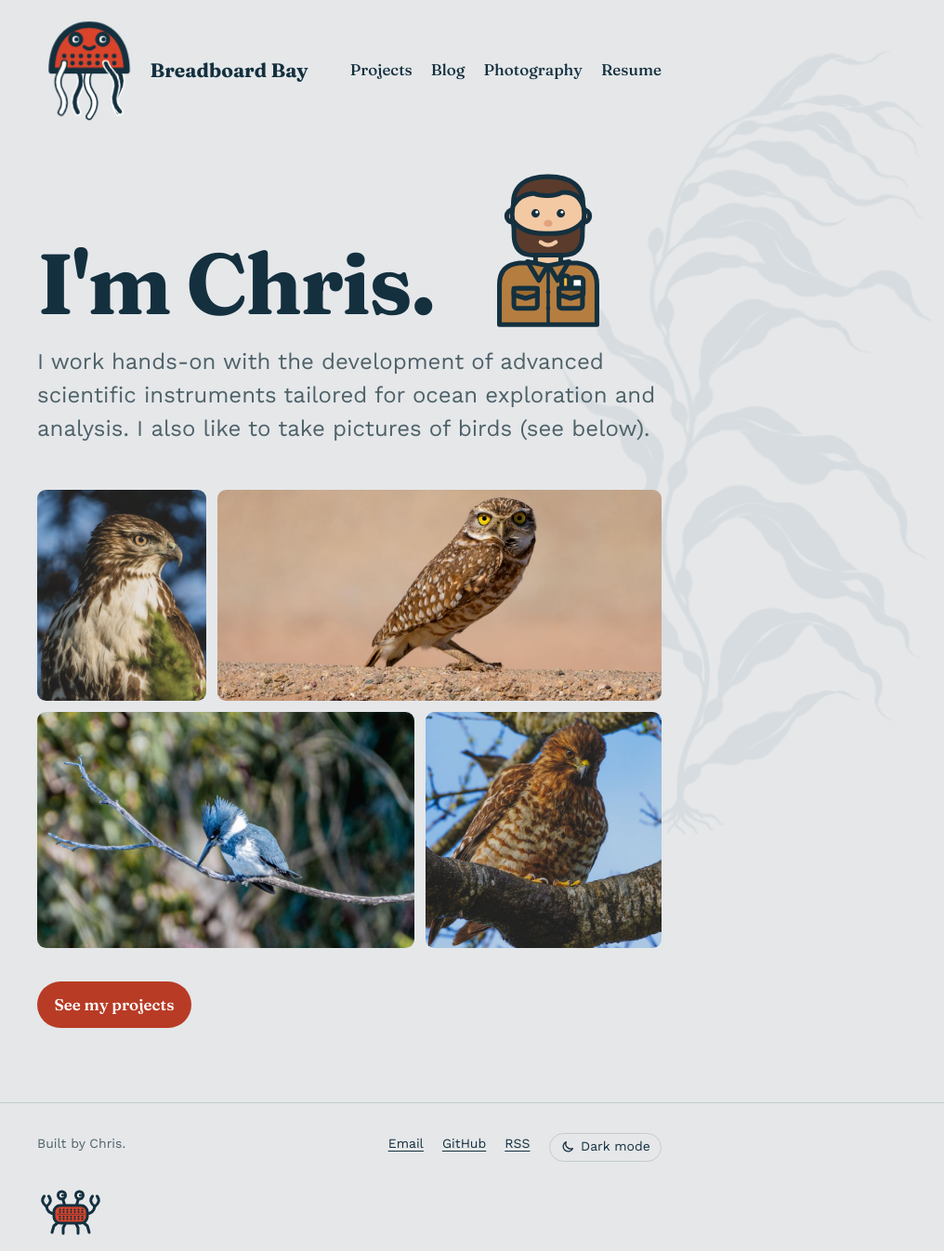
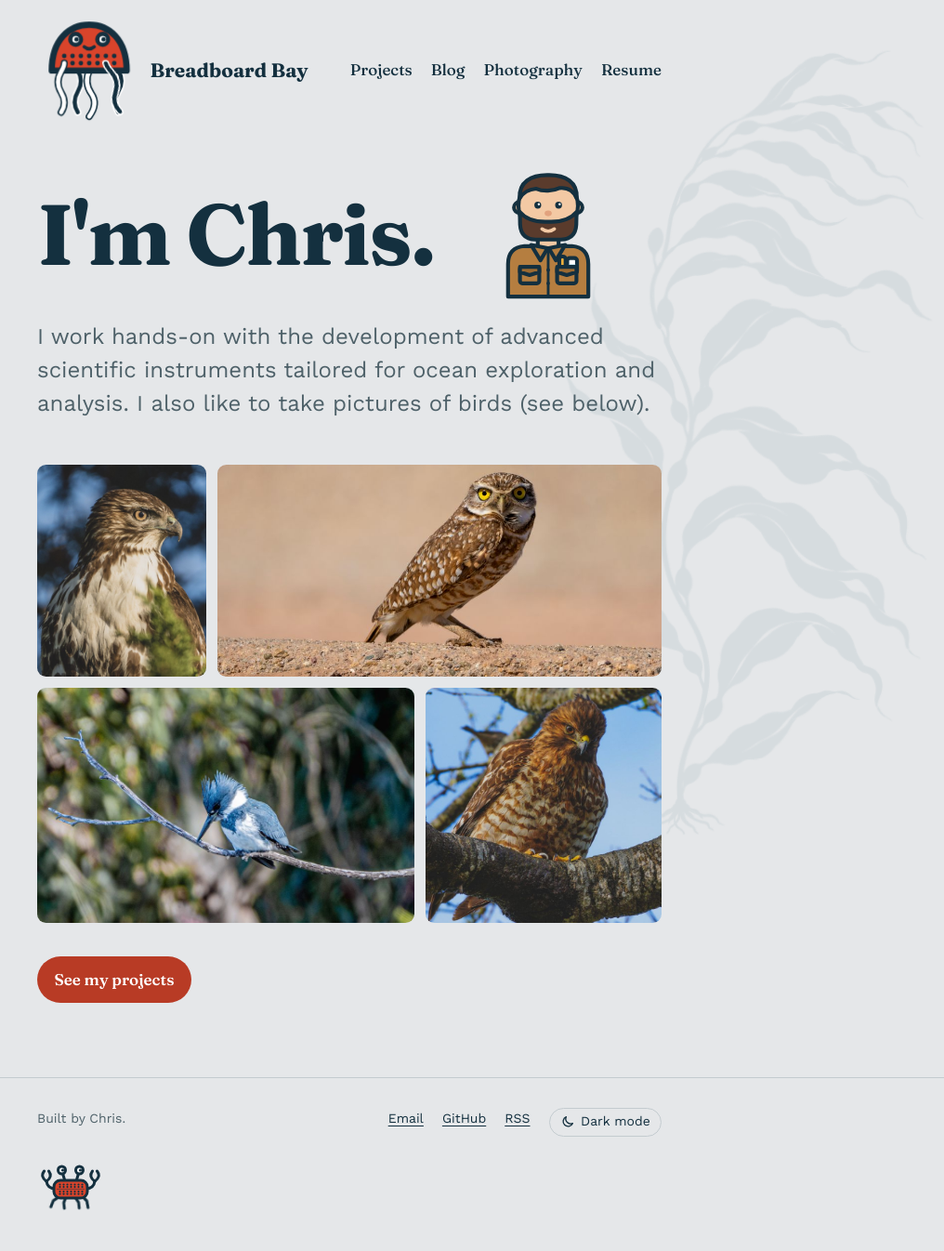
Before and after one commit to RobotCrabLab/Homepage, a Jekyll site: the page built from index.html, in a window 1280 px wide. Shown: the whole page at 93% size, without its empty margins (264-1280 px from the left). Built offline with Jekyll 4.4.1, drawn with Linux system fonts in a browser that asks for light colours; after the commit the page ends 1319 px from its top, so only the background shows below that.

Commit message:
Center the greeting beside a smaller character to close the gap above it
Co-Authored-By: Claude Opus 5.5 <noreply@anthropic.com>
Claude-Session: https://claude.ai/code/session_01MMDVxXAekaRt7NRydvis2Y

```diff
--- a/assets/css/style.css
+++ b/assets/css/style.css
@@ -332,8 +332,8 @@ img { max-width: 100%; height: auto; }
 .hero .lede { font-size: clamp(1.25rem, 2.6vw, 1.5rem); margin-top: 1.25rem; }
 /* A little cartoon of Chris stands to the right of the greeting, centered in the
    space between the end of the heading and the right margin */
-.hero-head { display: flex; align-items: flex-end; }
-.hero-me { width: clamp(4.5rem, 14vw, 8.5rem); height: auto; flex: none; margin: 0 auto -0.25rem; }
+.hero-head { display: flex; align-items: center; }
+.hero-me { width: clamp(4rem, 11vw, 7rem); height: auto; flex: none; margin: 0 auto; }
 .actions { display: flex; flex-wrap: wrap; align-items: center; gap: 1rem 1.5rem; margin: 2rem 0 0; }
 
 .home-section { margin-top: clamp(2.5rem, 6vw, 4rem); }
```
